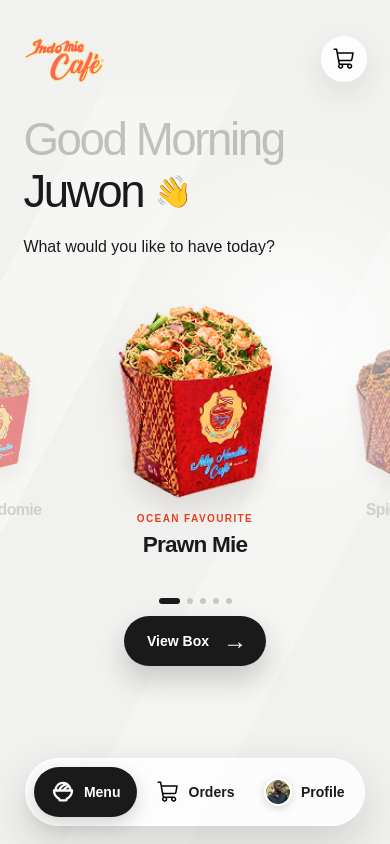
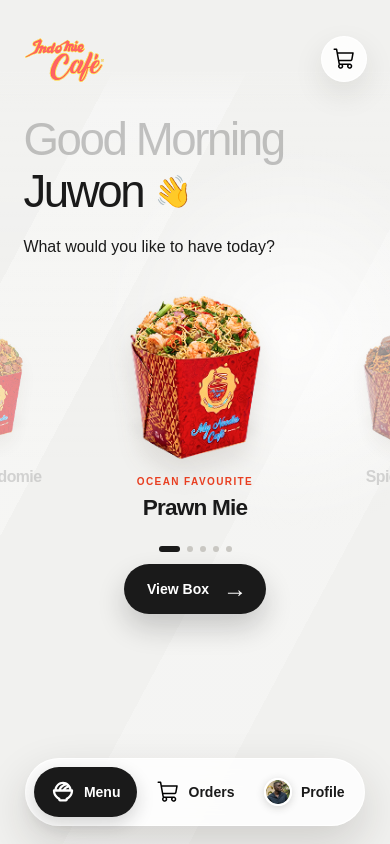
Before and after one commit to valakin1/indomiecafe, a Next.js app: page / in a window 390 px wide. Built offline with nearby package versions, Linux system fonts and the light colour scheme.

Commit message:
Refine mobile carousel and fixed bottom layout

```diff
--- a/app/globals.css
+++ b/app/globals.css
@@ -53,6 +53,7 @@ button {
   width: min(100%, 520px);
   min-height: 100vh;
   min-height: 100svh;
+  min-height: 100dvh;
   margin: 0 auto;
   overflow: hidden;
   background:
@@ -65,6 +66,7 @@ button {
 .app-shell.showing-scrollable {
   height: 100vh;
   height: 100svh;
+  height: 100dvh;
   overflow-y: auto;
   overscroll-behavior: contain;
 }
@@ -192,6 +194,7 @@ button {
   display: flex;
   min-height: 100vh;
   min-height: 100svh;
+  min-height: 100dvh;
   padding: calc(116px + env(safe-area-inset-top)) clamp(20px, 6vw, 30px) calc(114px + env(safe-area-inset-bottom));
   flex-direction: column;
   align-items: stretch;
@@ -239,10 +242,10 @@ button {
 .carousel {
   position: relative;
   display: flex;
-  min-height: 290px;
-  height: 290px;
+  min-height: 260px;
+  height: 260px;
   margin: 10px calc(clamp(20px, 6vw, 30px) * -1) 0;
-  flex: 0 0 290px;
+  flex: 0 0 260px;
   flex-direction: column;
   align-items: center;
   justify-content: center;
@@ -266,8 +269,8 @@ button {
 .carousel-stage {
   position: relative;
   width: 100%;
-  height: 290px;
-  transform: translateY(16px);
+  height: 260px;
+  transform: translateY(8px);
 }
 
 .meal-card {
@@ -289,8 +292,8 @@ button {
 .meal-image-wrap {
   position: relative;
   display: grid;
-  width: clamp(168px, 47vw, 212px);
-  height: clamp(188px, 50vw, 226px);
+  width: clamp(143px, 40vw, 180px);
+  height: clamp(160px, 42.5vw, 192px);
   place-items: center;
 }
 
@@ -353,11 +356,11 @@ button {
 
 .carousel-controls {
   display: flex;
-  margin-top: 24px;
+  margin-top: 14px;
   align-items: center;
   flex-direction: column;
   gap: 12px;
-  transform: translateY(16px);
+  transform: translateY(4px);
 }
 
 .dot {
@@ -428,7 +431,7 @@ button {
 
 .active-order-stack {
   position: fixed;
-  bottom: calc(104px + env(safe-area-inset-bottom));
+  bottom: calc(92px + env(safe-area-inset-bottom));
   left: 50%;
   z-index: 19;
   display: flex;
@@ -562,6 +565,7 @@ button {
 .details-content {
   min-height: 100vh;
   min-height: 100svh;
+  min-height: 100dvh;
   padding: calc(116px + env(safe-area-inset-top)) clamp(20px, 6vw, 30px) calc(28px + env(safe-area-inset-bottom));
 }
 
@@ -849,12 +853,14 @@ button {
 .cart-content {
   min-height: 100vh;
   min-height: 100svh;
+  min-height: 100dvh;
   padding: calc(126px + env(safe-area-inset-top)) clamp(20px, 6vw, 30px) calc(30px + env(safe-area-inset-bottom));
 }
 
 .orders-content {
   min-height: 100vh;
   min-height: 100svh;
+  min-height: 100dvh;
   padding: calc(116px + env(safe-area-inset-top)) clamp(20px, 6vw, 30px)
     calc(112px + env(safe-area-inset-bottom));
 }
@@ -1027,6 +1033,7 @@ button {
 .profile-content {
   min-height: 100vh;
   min-height: 100svh;
+  min-height: 100dvh;
   padding: calc(116px + env(safe-area-inset-top)) clamp(20px, 6vw, 30px)
     calc(112px + env(safe-area-inset-bottom));
 }
@@ -1798,6 +1805,7 @@ button {
 .checkout-content {
   min-height: 100vh;
   min-height: 100svh;
+  min-height: 100dvh;
   padding: calc(126px + env(safe-area-inset-top)) clamp(20px, 6vw, 30px) calc(108px + env(safe-area-inset-bottom));
 }
 
@@ -2415,6 +2423,7 @@ button {
 .tracking-content {
   min-height: 100vh;
   min-height: 100svh;
+  min-height: 100dvh;
   padding: calc(122px + env(safe-area-inset-top)) clamp(20px, 6vw, 30px)
     calc(108px + env(safe-area-inset-bottom));
 }
@@ -2893,6 +2902,7 @@ button {
   position: relative;
   width: min(100%, 390px);
   max-height: calc(100svh - 40px);
+  max-height: calc(100dvh - 40px);
   padding: 22px 20px 18px;
   overflow-y: auto;
   border: 1px solid rgba(255, 255, 255, 0.92);
@@ -3244,19 +3254,19 @@ button {
   }
 
   .carousel {
-    min-height: 270px;
-    height: 270px;
-    flex-basis: 270px;
+    min-height: 240px;
+    height: 240px;
+    flex-basis: 240px;
     margin-top: 6px;
   }
 
   .carousel-stage {
-    height: 270px;
+    height: 240px;
   }
 
   .meal-image-wrap {
-    width: min(43vw, 184px);
-    height: min(46vw, 196px);
+    width: min(36.5vw, 156px);
+    height: min(39vw, 167px);
   }
 
   .view-box {
@@ -3267,6 +3277,10 @@ button {
   .bottom-nav {
     bottom: calc(10px + env(safe-area-inset-bottom));
     height: 62px;
+  }
+
+  .active-order-stack {
+    bottom: calc(78px + env(safe-area-inset-bottom));
   }
 
 }
```
